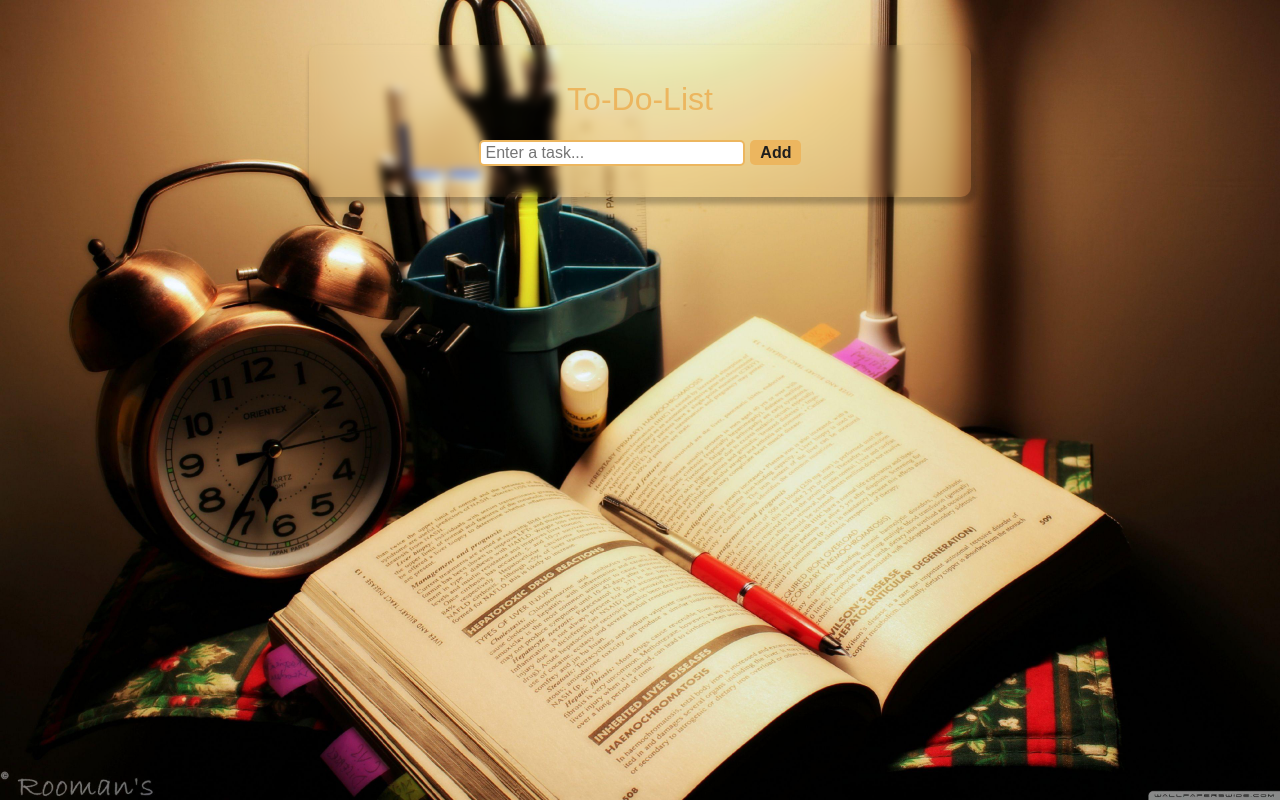
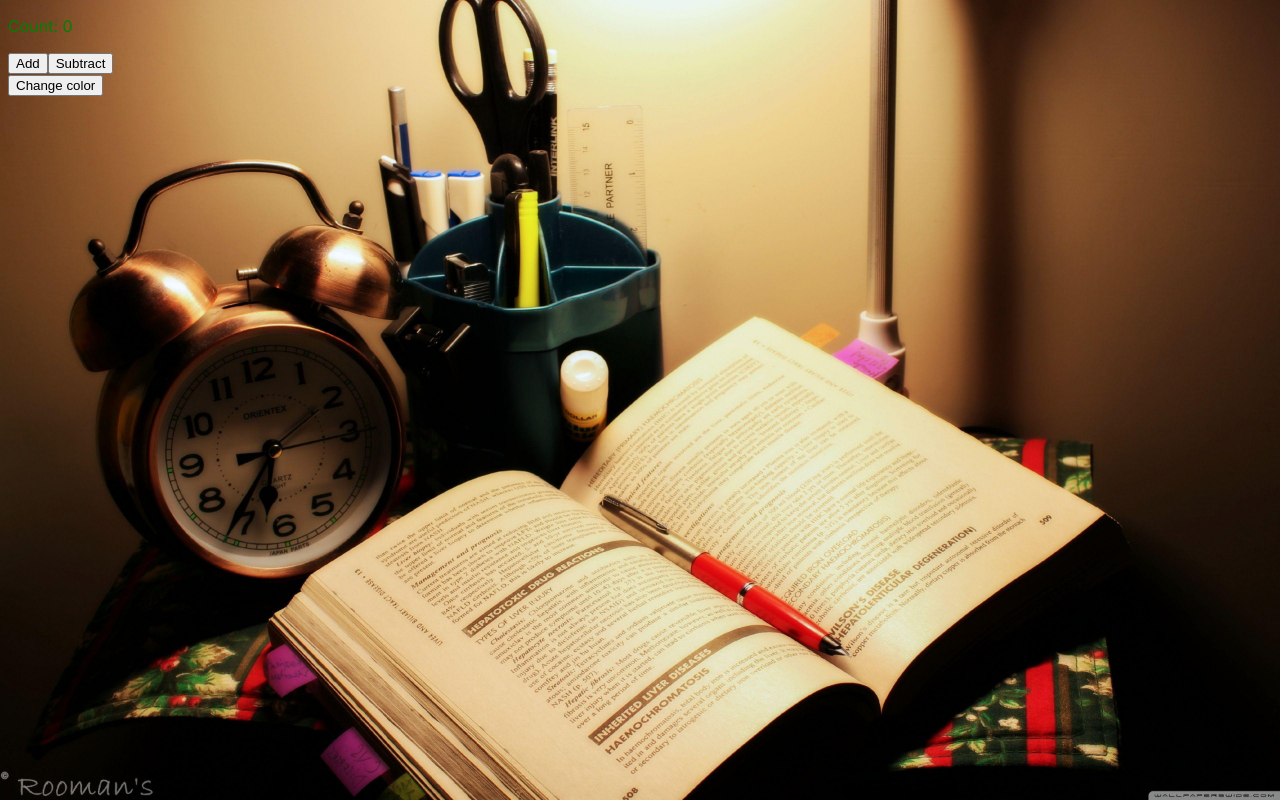
Before and after one commit to loneMatterAT/ReactJS-Fundamental-Series, a React (Vite) app: page / in a window 1280 px wide. Built offline with nearby package versions, Linux system fonts and the light colour scheme; a web font is replaced by a local one.

Commit message:
This is my 17th Series of React Fundamentals of  using useEffect() hook

```diff
--- a/src/01 - React Introduction/App.jsx
+++ b/src/01 - React Introduction/App.jsx
@@ -47,10 +47,14 @@
 // import FoodList from '../14 - React Updating State of Array/FoodList.jsx';
 
 // 15 - React Updating State of Array Object
-import CarList from '../15 - React Updating State of Array Object/CarList.jsx';
+// import CarList from '../15 - React Updating State of Array Object/CarList.jsx';
 
 // 16 - React ToDoList
-import ToDoList from '../16- React ToDoList Program/ToDoList.jsx';
+// import ToDoList from '../16- React ToDoList Program/ToDoList.jsx';
+
+// 17 - React useEffect
+import UseEffect from '../17 - React useEffect/UseEffect.jsx';
+
 
 function App() {
   // return(
@@ -231,12 +235,36 @@
       // );
 
       // 16 - React ToDoList Program
+      // return(
+      //   <>
+      //         <ToDoList/>
+      //   </>
+      // );
+
+      // 17 - React useEffect
+      // useEffect() = React Hook that tells React DO SOME CODE WHEN (pick one):
+      //             - This component re-renders
+      //             - This component mounts
+      //             - The state of a value
+
+      // useEffect(function, [dependencies])
+
+      // 1. useEffect(() => {})  -> Runs after every re-render
+      // 2. useEffect(() => {}, [])  -> Runs only on mount
+      // 3. useEffect(() => {}, [value])  -> Runs on mount + when value changes
+
+      // USES
+      // #1 Event Listeners
+      // #2 DOM Manipulation
+      // #3 Subscriptions (real-time updates)
+      // #4 Fetching Data from an API
+      // #5 Clean up when a component unmounts
+      // Note: Unmounting is to removing a component to the DOM, while Mounting i adding component to the DOM
       return(
         <>
-              <ToDoList/>
+            <UseEffect/>
         </>
       );
-
 
 }
 
--- /dev/null
+++ b/src/17 - React useEffect/UseEffect.jsx
@@ -0,0 +1,51 @@
+// Importing useState and useEffect hook
+import React, {useState, useEffect} from 'react'
+
+function UseEffect() {
+
+  // State variable
+  const [count, setCount] = useState(0); // initial value: 0
+  const [color, setColor] = useState("green");
+
+  // 1. useEffect(() => {})  -> Runs after every re-render
+  // Everytime this component re-render will change the title of webpage like perform this code: document.title = `Count: ${count}`;
+  useEffect(() => {
+    document.title = `Count: ${count} ${color}`;  // document.title = `My Counter Program`;
+
+    // Benefits of using useEffect, make code organize
+    return() => {
+      // SOME CLEANUP CODE
+    }
+
+  }, [count, color]); // empty dependencies update the title of webpage/DOM once, if we had run first before the codess uppper
+
+  // Function to Add count
+  function addCount() {
+    setCount(c => c + 1);
+  }
+
+  // Function to Subtract count
+  function subtractCount() {
+    setCount(c => c - 1);
+  }
+
+  // Function to Change color
+  function changeColor() {
+    setColor(c => c === "green" ? "red" : "green");
+  }
+
+  // Example 2: Width and Height of the Window
+  // State variable uing innerWidth property
+  const [width, setWidth] = useState(window.innerWidth);
+
+  return(
+    <>
+        <p style={{color: color}}>Count: {count}</p>
+        <button onClick={addCount}>Add</button>
+        <button onClick={subtractCount}>Subtract</button><br/>
+        <button onClick={changeColor}>Change color</button>
+    </>
+  );
+}
+
+export default UseEffect
```
